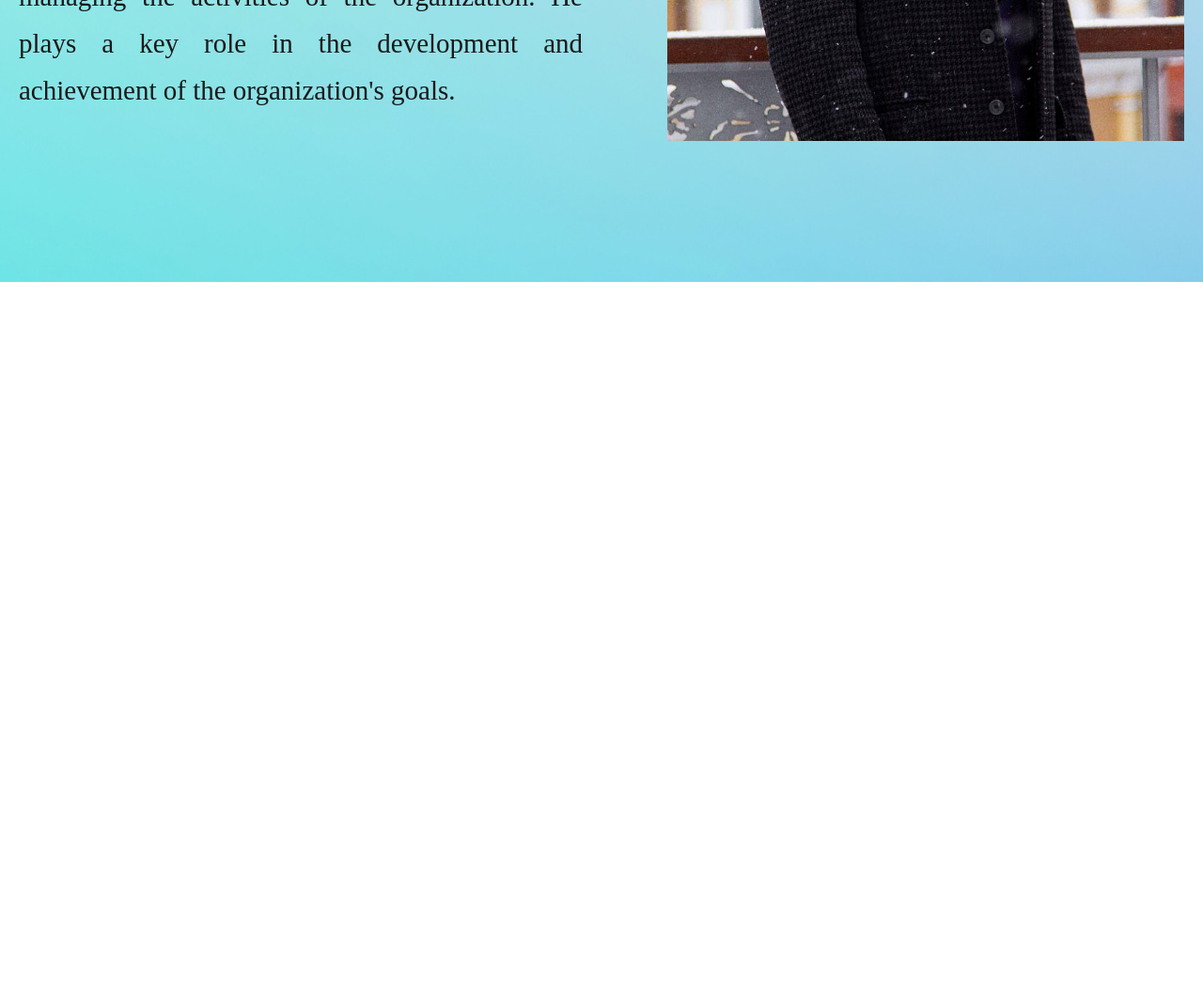
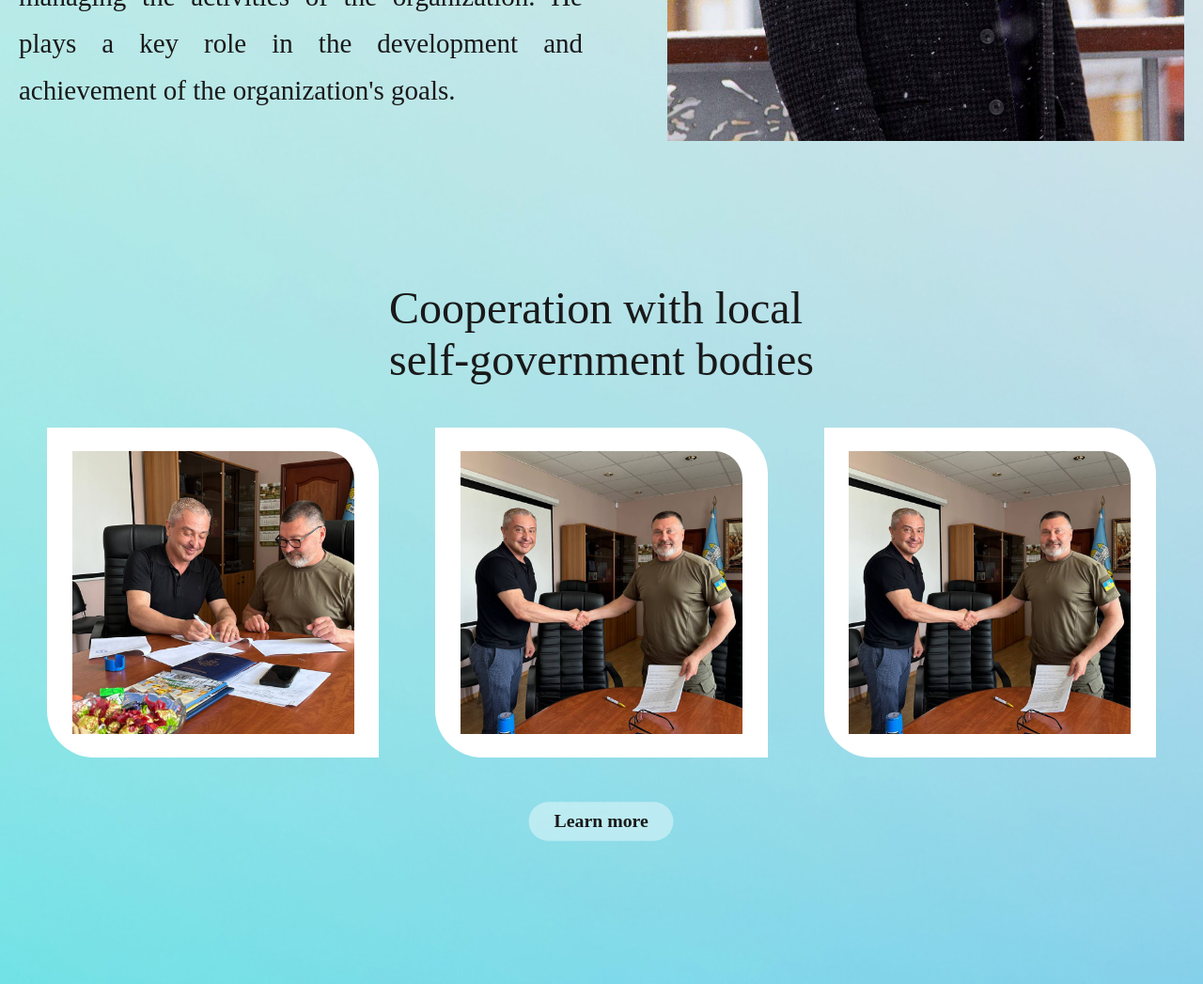
Before and after one commit to BOYYYKO/defense, a plain HTML site: page index.html in a window 1280 px wide. Shown: the part 2486-3533 px from the top of the page at 94% size. Before the commit the page ends 2786 px from the top, so only its background shows below. Drawn offline with Linux system fonts and the light colour scheme; a script that the page names is missing; a web font is replaced by a local one.

Commit message:
added our work section

```diff
--- a/index.html
+++ b/index.html
@@ -71,7 +71,7 @@
     </section>
 
     <section class="president">
-      <div class="president-header">
+      <div class="president-header content">
         <img src="/images/logo-small.png" alt="">
         <p>Defense of<br>Ukrainian Society</p>
       </div>
@@ -89,6 +89,25 @@
       </div>
     </section>
 
+    <section class="our-work">
+      <div class="our-work-content content">
+        <p class="title">Cooperation with local<br>self-government bodies</p>
+        <div class="blocks-section">
+          <div class="block">
+            <img src="/images/coorpepation-1.jpg" alt="">
+          </div>
+          <div class="block">
+            <img src="/images/coorperation-2.jpg" alt="">
+          </div>
+          <div class="block">
+            <img src="/images/coorperation-2.jpg" alt="">
+          </div>
+        </div>
+        <a href="/">
+          <div class="button button-bold disable"><b>Learn more</b></div>
+        </a>
+      </div>
+    </section>
   </main>
   <script src="index.js"></script>
 </body>
--- a/style.css
+++ b/style.css
@@ -194,7 +194,7 @@ a {
     text-align: center;
 }
 
-.text-section > .title {
+.text-section > .title, .title {
     font-family: 'TTNorms-Bold', bold;
     font-size: 48px;
     margin: 0;
@@ -272,3 +272,41 @@ a {
 .president-title {
     padding-bottom: 20px;
 }
+
+/* --OUR WORK-- */
+.our-work-content{
+    display: flex;
+    flex-direction: column;
+    align-items: center;
+    gap: 45px;
+}
+
+.our-work-content > title{
+    text-align: center;
+}
+
+.blocks-section{
+    display: flex;
+    justify-content: space-between;
+    align-content: center;
+}
+
+.block {
+    display: flex;
+    margin: 0px 30px;
+    justify-content: center;
+    align-self: center;
+    background-color: #ffffff;
+    border-radius: 0px 50px 0px 50px;
+}
+
+.block > img {
+    width: 85%;
+    margin: 25px 0px;
+    height: fit-content;
+    border-radius: 0px 30px 0px 0px;
+}
+
+.our-work {
+    padding-bottom: 150px;
+}
```
Also changed, not shown: images/coorpepation-1.jpg (added), images/coorperation-2.jpg (added), images/coorperation.jpg (deleted), images/our-work-2.jpg (deleted), images/photo_2023-06-29_21-22-37.jpg (deleted).
